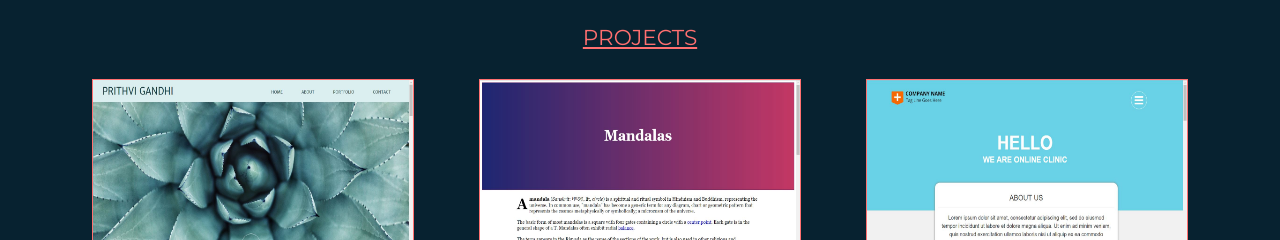
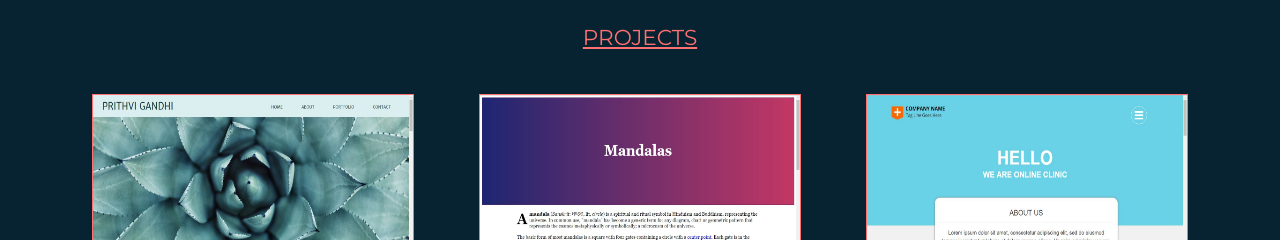
Before and after one commit to prith13/old_webdev, a plain HTML site: page index.html in a window 1280 px wide. Shown: the part 1525-1765 px from the top of the page. Drawn offline with Linux system fonts and the light colour scheme.

Commit message:
Update flex-item margins

```diff
--- a/styles.css
+++ b/styles.css
@@ -249,6 +249,7 @@ section {
 .flex-item {
 	/*margin: 0 22px 5px;*/
 	height: 100%;
+	margin: 15px 0;
 	align-self: stretch;
 	border: none;
 	position: relative;
```
